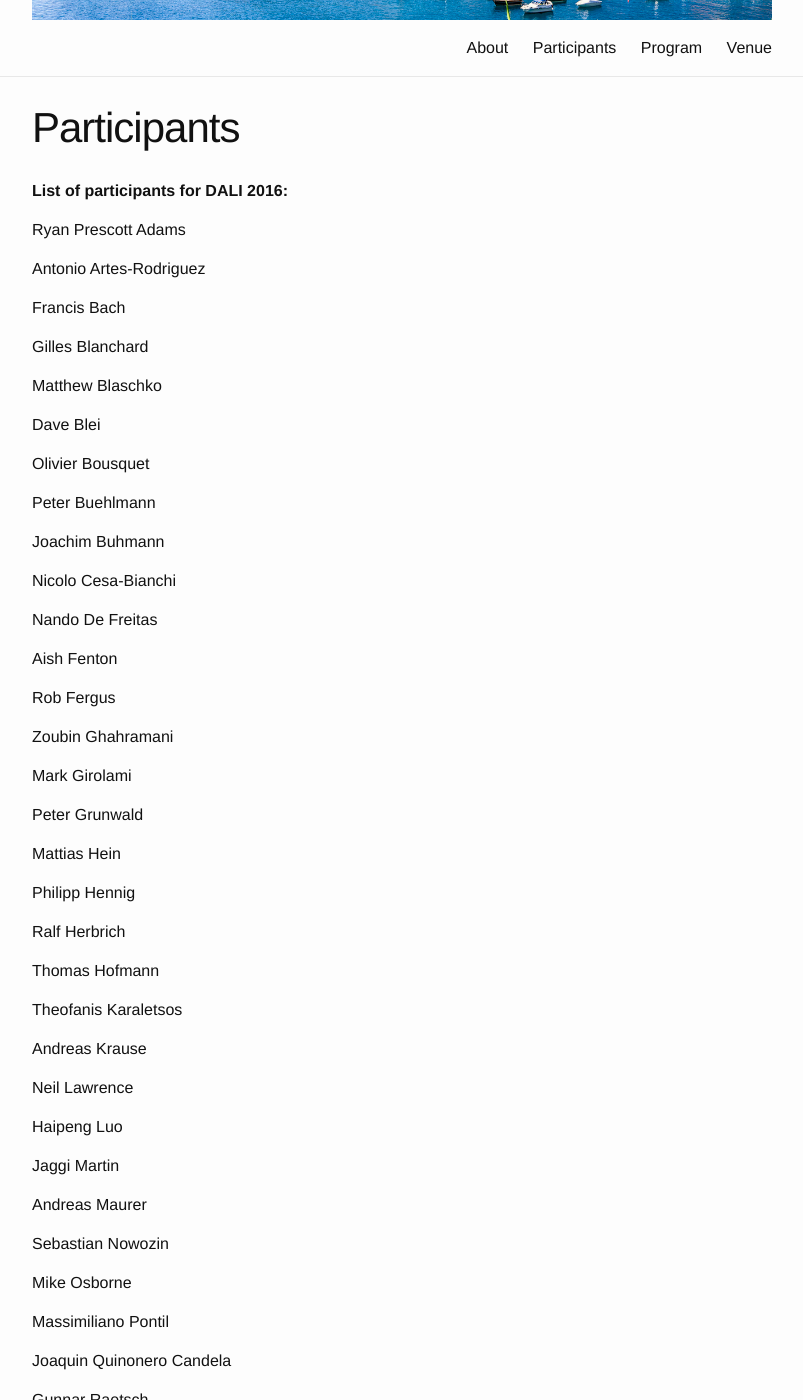
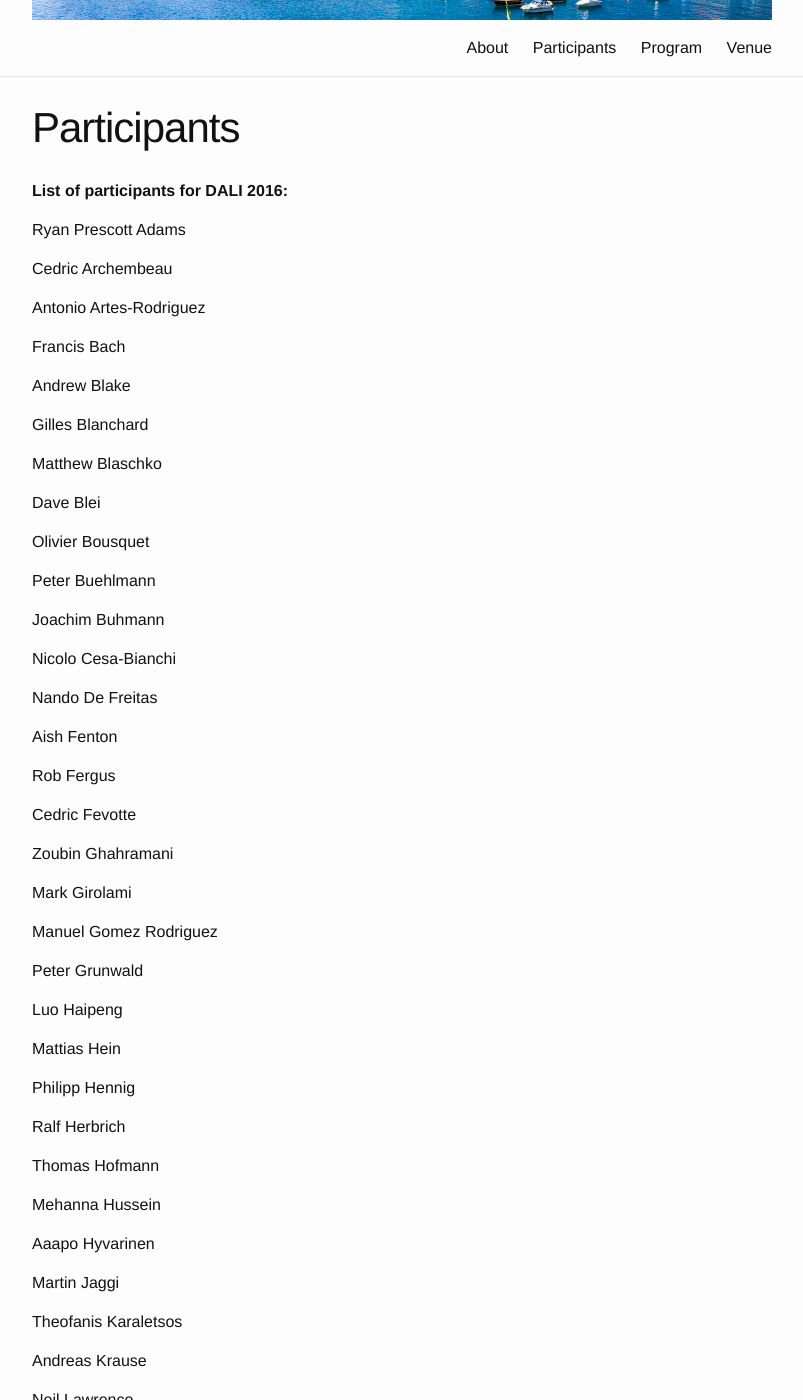
Before and after one commit to dalimeeting/dalimeeting.github.io, a Jekyll site: the page built from participants.html, in a window 1280 px wide and 1400 px high, scrolled down 331 px. Shown: the whole window, without its empty margins (238-1041 px from the left). Built offline with Jekyll 4.4.1, drawn with Linux system fonts in a browser that asks for light colours; some of the changed text lies outside the part shown.

Commit message:
Updated list of participants to 58 people

```diff
--- a/_data/participants.yml
+++ b/_data/participants.yml
@@ -1,6 +1,8 @@
 - Ryan Prescott Adams
+- Cedric Archembeau
 - Antonio Artes-Rodriguez
 - Francis Bach
+- Andrew Blake
 - Gilles Blanchard
 - Matthew Blaschko
 - Dave Blei
@@ -11,29 +13,38 @@
 - Nando De Freitas
 - Aish Fenton
 - Rob Fergus
+- Cedric Fevotte
 - Zoubin Ghahramani
 - Mark Girolami
+- Manuel Gomez Rodriguez
 - Peter Grunwald
+- Luo Haipeng
 - Mattias Hein
 - Philipp Hennig
 - Ralf Herbrich
 - Thomas Hofmann
+- Mehanna Hussein
+- Aaapo Hyvarinen
+- Martin Jaggi
 - Theofanis Karaletsos
 - Andreas Krause
 - Neil Lawrence
-- Haipeng Luo
-- Jaggi Martin
 - Andreas Maurer
 - Sebastian Nowozin
 - Mike Osborne
+- Fernando Perez-Cruz
+- Jonas Peters
 - Massimiliano Pontil
 - Joaquin Quinonero Candela
 - Gunnar Raetsch
 - Steve Roberts
 - Lorenzo Rosasco
 - Stephan Roth
+- Stefan Schaal
 - Bernhard Schölkopf
+- Ben - David Shai
 - Shai Shalev-Shwartz
+- Oliver Stegle
 - Ingo Steinwart
 - Amos Storkey
 - Charles Sutton
@@ -43,4 +54,5 @@
 - Chris Watkins
 - Yair Weiss
 - Max Welling
+- Frank Wood
 - Giovanni Zappella
```
